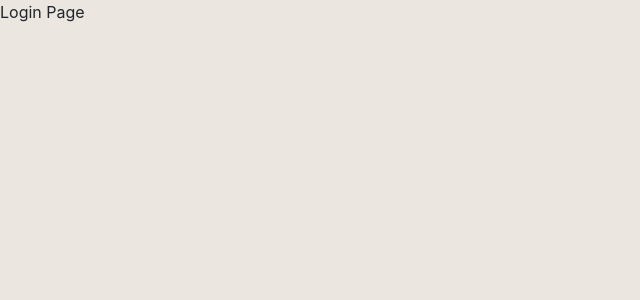
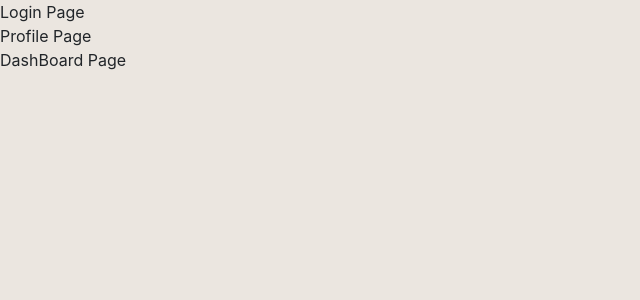
Before and after one commit to yennhihuynh149/Project1, a React (Create React App) app: page / in a window 1280 px wide. Shown: the top 300 px of the page, without its empty margins (0-640 px from the left). Built offline with nearby package versions, Linux system fonts and the light colour scheme.

Commit message:
create 2 page

```diff
--- a/src/App.js
+++ b/src/App.js
@@ -2,11 +2,15 @@ import React from 'react';
 import logo from './logo.svg';
 import './App.css';
 import LoginPage from './pages/login/login';
+import Profile from './pages/profile/profile';
+import DashBoard from './pages/dashboard/db';
 
 function Nhi() {
   return (
     <div className="Nhi">
       <LoginPage></LoginPage>
+      <Profile></Profile>
+      <DashBoard></DashBoard>
     </div>
   );
 }
--- /dev/null
+++ b/src/pages/dashboard/db.js
@@ -0,0 +1,11 @@
+import React from 'react';
+
+class DashBoard extends React.Component{
+    render(){
+        return(
+            <div>DashBoard Page</div>
+        )
+    }
+}
+
+export default DashBoard
--- /dev/null
+++ b/src/pages/profile/profile.js
@@ -0,0 +1,11 @@
+import React from 'react';
+
+class Profile extends React.Component{
+    render(){
+        return(
+            <div>Profile Page</div>
+        )
+    }
+}
+
+export default Profile
```
